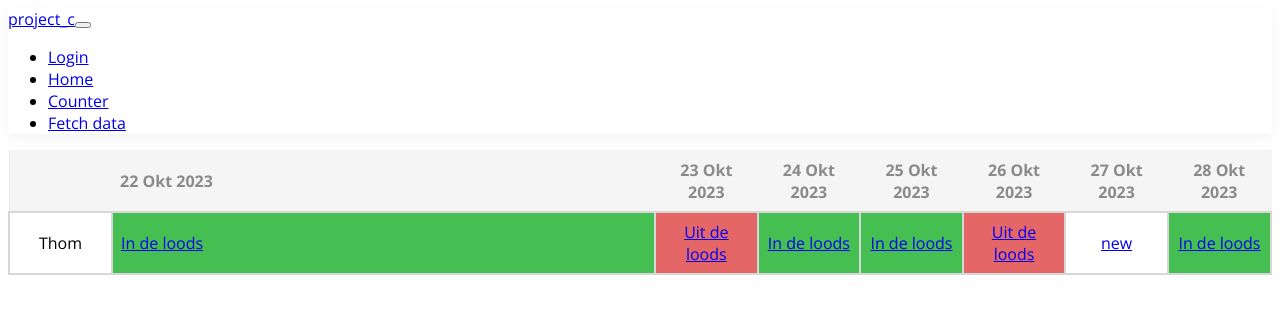
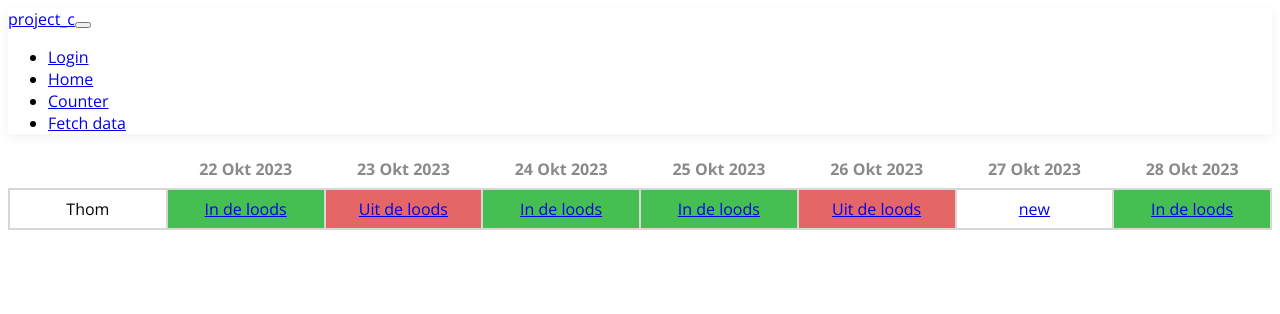
Before and after one commit to Thom2503/project-c, a React (Create React App) app in the folder client/: page /agenda in a window 1280 px wide. Shown: the top 314 px of the page. Built offline with nearby package versions, Linux system fonts and the light colour scheme.

Commit message:
tailwind en andere css gefixt, kan nu ook geisoleerd worden per component

```diff
--- a/client/package.json
+++ b/client/package.json
@@ -38,5 +38,8 @@
       "last 1 firefox version",
       "last 1 safari version"
     ]
+  },
+  "devDependencies": {
+    "tailwindcss": "^3.3.3"
   }
 }
--- a/client/src/App.js
+++ b/client/src/App.js
@@ -1,13 +1,19 @@
-import React, { Component } from 'react';
-import { Route, Routes } from 'react-router-dom';
+import React, { useEffect } from 'react';
+import { Route, Routes, useLocation } from 'react-router-dom';
 import AppRoutes from './AppRoutes';
 import { Layout } from './components/Layout';
-import './custom.css';
 
-export default class App extends Component {
-  static displayName = App.name;
+export default function App() {
+    const location = useLocation();
+    const ignoredLocations = ['/voorzieningen', '/agenda'];
 
-  render() {
+    useEffect(() => {
+        // kijk of de huidige pagina genegeerd moet worden
+        if ((ignoredLocations.indexOf(location.pathname) >= 0) !== true) {
+            import('./css/tailwind.css');
+        }
+    }, [location.pathname]);
+
     return (
         <Layout>
             <Routes>
@@ -19,4 +25,3 @@ export default class App extends Component {
         </Layout>
     );
 }
-}
--- a/client/src/components/Agenda.js
+++ b/client/src/components/Agenda.js
@@ -1,6 +1,6 @@
 import React, { Component } from 'react';
 import { AgendaRow } from './AgendaRow';
-
+import '../css/custom.css';
 //class AgendaCell extends Component {
 //    render() {
 //        <div>this.props.status</div>
--- a/client/src/custom.css
+++ b/client/src/css/custom.css
@@ -1,6 +1,3 @@
-@import 'tailwindcss/base';
-@import 'tailwindcss/components';
-@import 'tailwindcss/utilities';
 @import url('https://fonts.googleapis.com/css2?family=Open+Sans:wght@300;400;500;600;700;800&display=swap');
 
 * {
--- /dev/null
+++ b/client/src/css/tailwind.css
@@ -0,0 +1,3 @@
+@import 'tailwindcss/base';
+@import 'tailwindcss/components';
+@import 'tailwindcss/utilities';
--- a/client/src/css/voorzieningen.css
+++ b/client/src/css/voorzieningen.css
@@ -1,6 +1,5 @@
-div#voorzieningen {
+#voorzieningen {
 	width: 100%;
-}
 
 	.under-header {
 		display: flex;
@@ -44,3 +43,4 @@ span.add a, span.date-picker a {
 			width: auto !important;
 		}
 	}
+}
--- /dev/null
+++ b/client/tailwind.config.js
@@ -0,0 +1,16 @@
+/** @type {import('tailwindcss').Config} */
+module.exports = {
+  content: ["./src/**/*.{html,js}"],
+  theme: {
+    colors: {
+      transparent: 'transparent',
+      current: 'currentColor',
+      'primary': '#792F82',
+      'primary-text': '#9E9E9E',
+      'red': '',
+      'green': '',
+    },
+    extend: {},
+  },
+  plugins: [],
+}
```
Also changed, not shown: 1 other file (tests, documents, lock files or other folders). Lines whose indentation alone changed are shown as unchanged.
